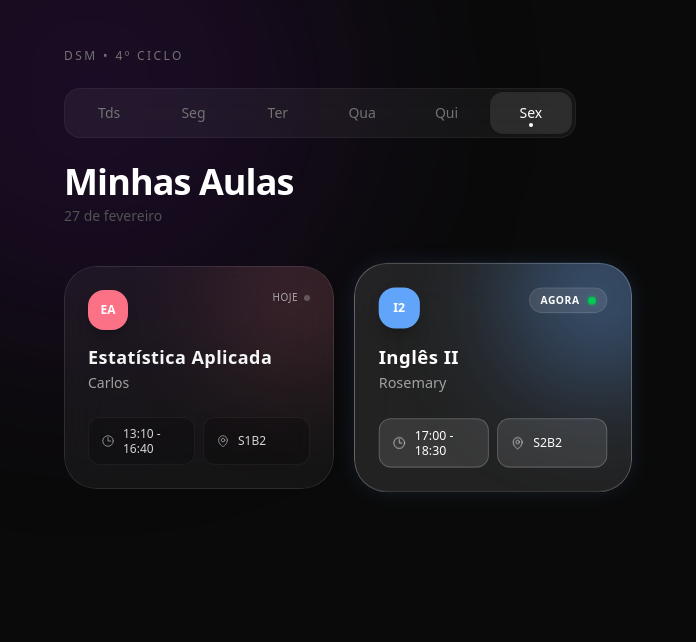
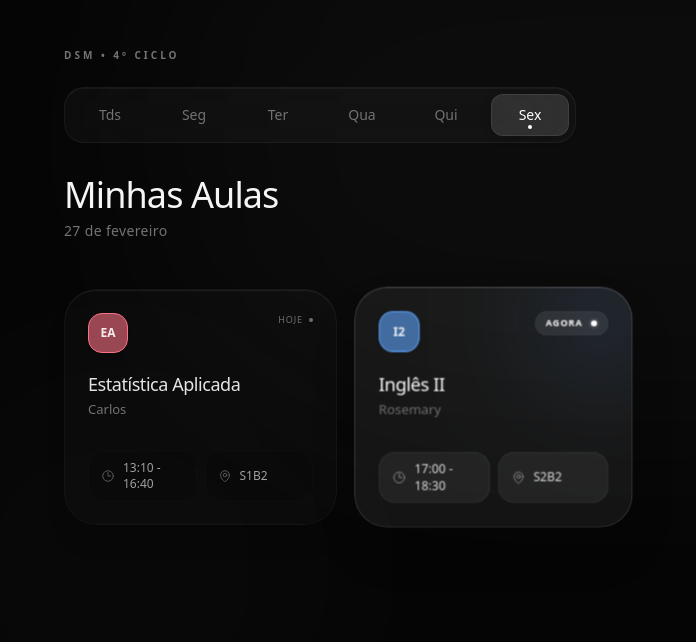
Before and after one commit to mrsaoc/dsm, a Next.js app: page / in a window 1280 px wide. Shown: the top 642 px of the page, without its empty margins (0-696 px from the left). Built offline with nearby package versions, Linux system fonts and the light colour scheme.

Commit message:
feat organic ux

```diff
--- a/app/page.tsx
+++ b/app/page.tsx
@@ -4,6 +4,7 @@ import { useEffect, useState } from "react";
 import { disciplinas, Disciplina } from "@/data/disciplinas";
 import { CourseCard } from "@/components/CourseCard";
 import { DriveDrawer } from "@/components/DriveDrawer";
+import { Coffee } from "lucide-react"; // Adicionamos um ícone para o estado vazio
 
 const DIAS_SEMANA = [
     { id: 99, label: 'Tds' },
@@ -25,18 +26,12 @@ export default function Home() {
         const dataAtual = new Date();
         const diaAtual = dataAtual.getDay();
         setHoje(diaAtual);
-
         setDiaSelecionado(diaAtual >= 1 && diaAtual <= 5 ? diaAtual : 99);
-
         setDataHoje(dataAtual.toLocaleDateString('pt-BR', { day: 'numeric', month: 'long' }));
     }, []);
 
     useEffect(() => {
-        if (selectedCourse) {
-            document.body.style.overflow = 'hidden';
-        } else {
-            document.body.style.overflow = 'auto';
-        }
+        document.body.style.overflow = selectedCourse ? 'hidden' : 'auto';
     }, [selectedCourse]);
 
     const handleDiaChange = (id: number) => {
@@ -45,7 +40,7 @@ export default function Home() {
         setTimeout(() => {
             setDiaSelecionado(id);
             setIsTransitioning(false);
-        }, 150);
+        }, 300);
     };
 
     const disciplinasDoDia = diaSelecionado === 99
@@ -55,23 +50,23 @@ export default function Home() {
     if (hoje === -1) return null;
 
     return (
-        <main className="relative min-h-screen overflow-hidden bg-neutral-950 px-6 py-12 md:px-12 selection:bg-white/20">
-            {/* EFEITOS DE FUNDO */}
-            <div className="pointer-events-none absolute -left-40 -top-40 h-[500px] w-[500px] rounded-full bg-purple-900/20 blur-[100px]" />
-            <div className="pointer-events-none absolute -right-40 bottom-0 h-[500px] w-[500px] rounded-full bg-blue-900/10 blur-[100px]" />
+        <main className="relative min-h-screen overflow-hidden bg-[#050505] px-6 py-12 md:px-12 selection:bg-white/20">
+            {/* LUZES AMBIENTES ESTILO APPLE (Mantidas do passo 1) */}
+            <div className="pointer-events-none absolute inset-0 flex justify-center">
+                <div className="absolute -top-[20%] w-[1000px] h-[600px] rounded-full bg-white/[0.03] blur-[120px]" />
+                <div className="absolute top-[40%] -left-[10%] w-[500px] h-[500px] rounded-full bg-white/[0.015] blur-[100px]" />
+            </div>
 
             <div className="relative mx-auto max-w-6xl z-10">
-                <header className="mb-10 flex flex-col gap-6">
-
-                    {/* TOP BAR: CICLO */}
+                <header className="mb-12 flex flex-col gap-6">
                     <div className="flex items-center justify-between">
-                        <span className="text-xs font-medium uppercase tracking-[0.2em] text-neutral-500">
+                        <span className="text-[10px] font-semibold uppercase tracking-[0.3em] text-neutral-500">
                             DSM • 4º Ciclo
                         </span>
                     </div>
 
-                    {/* NAVEGAÇÃO: GRID FIXO (SEM ROLL/SCROLL) */}
-                    <nav className="grid grid-cols-6 gap-1 bg-white/5 p-1 rounded-2xl border border-white/5 backdrop-blur-md max-w-md sm:max-w-lg">
+                    {/* NAVEGAÇÃO: Interações baseadas em Opacidade (Sem escalas robóticas) */}
+                    <nav className="grid grid-cols-6 gap-1.5 bg-white/[0.03] p-1.5 rounded-[1.25rem] border border-white/[0.05] backdrop-blur-2xl max-w-md sm:max-w-lg shadow-[inset_0_1px_1px_rgba(255,255,255,0.05)]">
                         {DIAS_SEMANA.map((dia) => {
                             const isActive = diaSelecionado === dia.id;
                             const isRealToday = hoje === dia.id && dia.id !== 99;
@@ -82,41 +77,45 @@ export default function Home() {
                                     onClick={() => handleDiaChange(dia.id)}
                                     className={`
                                         relative py-2.5 rounded-xl text-[11px] sm:text-sm font-medium
-                                        transition-all duration-300 cursor-pointer outline-none text-center
+                                        transition-colors duration-500 ease-out cursor-pointer outline-none text-center
+                                        active:opacity-50 active:duration-0 /* O segredo do toque Apple: resposta instantânea no clique, retorno suave */
                                         ${isActive
-                                        ? 'bg-white/10 text-white shadow-sm ring-1 ring-white/10'
-                                        : 'text-neutral-500 hover:text-neutral-200 hover:bg-white/5'
+                                        ? 'bg-white/[0.12] text-white shadow-[0_2px_10px_rgba(0,0,0,0.2)] border border-white/[0.08]'
+                                        : 'text-neutral-500 hover:text-neutral-300 hover:bg-white/[0.04] border border-transparent'
                                     }
                                     `}
                                 >
                                     {dia.label}
                                     {isRealToday && (
-                                        <span className={`absolute bottom-1.5 left-1/2 -translate-x-1/2 w-1 h-1 rounded-full ${isActive ? 'bg-white' : 'bg-neutral-600'}`} />
+                                        <span className={`absolute bottom-1.5 left-1/2 -translate-x-1/2 w-1 h-1 rounded-full transition-colors duration-500 ${isActive ? 'bg-white' : 'bg-neutral-700'}`} />
                                     )}
                                 </button>
                             );
                         })}
                     </nav>
 
-                    {/* TÍTULO E DATA */}
-                    <div className="flex items-baseline justify-between">
-                        <div className="flex flex-col gap-1">
-                            <h1 className="text-3xl font-semibold text-white md:text-4xl tracking-tight">
+                    <div className="flex items-baseline justify-between mt-2">
+                        <div className="flex flex-col gap-1.5">
+                            <h1 className="text-3xl font-medium text-neutral-100 md:text-4xl tracking-tight">
                                 Minhas Aulas
                             </h1>
-                            <p className="text-sm text-neutral-600">{dataHoje}</p>
+                            <p className="text-sm text-neutral-500 font-light tracking-wide">{dataHoje}</p>
                         </div>
                     </div>
                 </header>
 
-                {/* GRID DE DISCIPLINAS */}
-                <div className={`transition-all duration-300 ${isTransitioning ? 'opacity-0 translate-y-2' : 'opacity-100 translate-y-0'}`}>
+                <div className={`transition-all duration-500 ease-out ${isTransitioning ? 'opacity-0 translate-y-4 scale-[0.99]' : 'opacity-100 translate-y-0 scale-100'}`}>
                     {disciplinasDoDia.length === 0 ? (
-                        <div className="flex flex-col items-center justify-center py-20 text-neutral-500 border border-white/5 rounded-3xl bg-white/5 border-dashed">
-                            <p>Nenhuma aula programada.</p>
+                        /* EMPTY STATE PREMIUM (Substitui aquela caixa de erro tracejada) */
+                        <div className="flex flex-col items-center justify-center py-24 text-neutral-600 animate-in fade-in duration-1000">
+                            <div className="w-16 h-16 mb-5 rounded-[1.25rem] bg-white/[0.02] border border-white/[0.05] flex items-center justify-center shadow-[inset_0_1px_1px_rgba(255,255,255,0.02)]">
+                                <Coffee className="w-6 h-6 opacity-40 text-neutral-400" strokeWidth={1.5} />
+                            </div>
+                            <p className="text-sm font-medium tracking-wide text-neutral-300">Dia livre</p>
+                            <p className="text-[13px] font-light tracking-wide text-neutral-500 mt-1">Nenhuma aula programada para hoje.</p>
                         </div>
                     ) : (
-                        <div className="grid grid-cols-1 gap-6 sm:grid-cols-2 lg:grid-cols-3 xl:grid-cols-4 auto-rows-fr">
+                        <div className="grid grid-cols-1 gap-5 sm:grid-cols-2 lg:grid-cols-3 xl:grid-cols-4 auto-rows-fr">
                             {disciplinasDoDia.map((disciplina) => (
                                 <CourseCard
                                     key={disciplina.id}
--- a/components/CourseCard.tsx
+++ b/components/CourseCard.tsx
@@ -2,10 +2,10 @@ import { useEffect, useState } from 'react';
 import { Disciplina } from "@/data/disciplinas";
 
 const IconClock = () => (
-    <svg xmlns="http://www.w3.org/2000/svg" fill="none" viewBox="0 0 24 24" strokeWidth={1.5} stroke="currentColor" className="w-3.5 h-3.5 opacity-70 flex-shrink-0"><path strokeLinecap="round" strokeLinejoin="round" d="M12 6v6h4.5m4.5 0a9 9 0 1 1-18 0 9 9 0 0 1 18 0Z" /></svg>
+    <svg xmlns="http://www.w3.org/2000/svg" fill="none" viewBox="0 0 24 24" strokeWidth={1.5} stroke="currentColor" className="w-3.5 h-3.5 opacity-60 flex-shrink-0"><path strokeLinecap="round" strokeLinejoin="round" d="M12 6v6h4.5m4.5 0a9 9 0 1 1-18 0 9 9 0 0 1 18 0Z" /></svg>
 );
 const IconMap = () => (
-    <svg xmlns="http://www.w3.org/2000/svg" fill="none" viewBox="0 0 24 24" strokeWidth={1.5} stroke="currentColor" className="w-3.5 h-3.5 opacity-70 flex-shrink-0"><path strokeLinecap="round" strokeLinejoin="round" d="M15 10.5a3 3 0 1 1-6 0 3 3 0 0 1 6 0Z" /><path strokeLinecap="round" strokeLinejoin="round" d="M19.5 10.5c0 7.142-7.5 11.25-7.5 11.25S4.5 17.642 4.5 10.5a7.5 7.5 0 1 1 15 0Z" /></svg>
+    <svg xmlns="http://www.w3.org/2000/svg" fill="none" viewBox="0 0 24 24" strokeWidth={1.5} stroke="currentColor" className="w-3.5 h-3.5 opacity-60 flex-shrink-0"><path strokeLinecap="round" strokeLinejoin="round" d="M15 10.5a3 3 0 1 1-6 0 3 3 0 0 1 6 0Z" /><path strokeLinecap="round" strokeLinejoin="round" d="M19.5 10.5c0 7.142-7.5 11.25-7.5 11.25S4.5 17.642 4.5 10.5a7.5 7.5 0 1 1 15 0Z" /></svg>
 );
 
 interface Props {
@@ -25,28 +25,23 @@ export function CourseCard({ data, isToday, onClick }: Props) {
 
         const checkStatus = () => {
             const agora = new Date();
-            const horaAtual = agora.getHours();
-            const minAtual = agora.getMinutes();
-            const tempoAtual = horaAtual * 60 + minAtual;
+            const tempoAtual = agora.getHours() * 60 + agora.getMinutes();
+            const [inicioStr, fimStr] = data.horarios.split('-');
 
-            // Parsing da string "15:00 - 18:30"
-            const [inicioStr, fimStr] = data.horarios.split(' - ');
+            try {
+                const [hInicio, mInicio] = inicioStr.trim().split(':').map(Number);
+                const [hFim, mFim] = fimStr.trim().split(':').map(Number);
+                const tempoInicio = hInicio * 60 + mInicio;
+                const tempoFim = hFim * 60 + mFim;
 
-            const [hInicio, mInicio] = inicioStr.split(':').map(Number);
-            const [hFim, mFim] = fimStr.split(':').map(Number);
-
-            const tempoInicio = hInicio * 60 + mInicio;
-            const tempoFim = hFim * 60 + mFim;
-
-            if (tempoAtual >= tempoInicio && tempoAtual <= tempoFim) {
-                setStatus('live');
-            } else {
+                if (tempoAtual >= tempoInicio && tempoAtual <= tempoFim) setStatus('live');
+                else setStatus('today');
+            } catch (e) {
                 setStatus('today');
             }
         };
 
         checkStatus();
-        // Atualiza a cada minuto para o card "virar" LIVE sozinho
         const interval = setInterval(checkStatus, 60000);
         return () => clearInterval(interval);
     }, [isToday, data.horarios]);
@@ -56,93 +51,91 @@ export function CourseCard({ data, isToday, onClick }: Props) {
             onClick={onClick}
             className={`
                 group relative flex text-left h-full flex-col w-full overflow-hidden rounded-[2rem] p-6
-                transition-all duration-500 cursor-pointer active:scale-[0.98]
-                ${status === 'live'
-                ? 'scale-[1.03] ring-2 ring-white/20 z-20 shadow-[0_0_30px_rgba(255,255,255,0.05)]'
-                : 'hover:scale-[1.02]'
-            }
+                transition-all duration-700 ease-out cursor-pointer active:scale-[0.97]
+                ${status === 'live' ? 'scale-[1.02] shadow-2xl z-20' : 'hover:-translate-y-1 shadow-xl'}
             `}
-            style={{
-                boxShadow: status === 'live' ? `0 0 25px -5px ${data.cor}33` : undefined,
-                borderColor: status === 'live' ? `${data.cor}55` : undefined
-            }}
         >
-            {/* 1. CAMADA DE FUNDO (GLASS) */}
+            {/* 1. CAMADA DE FUNDO (APPLE LIQUID GLASS) */}
             <div className={`
-                absolute inset-0 transition-colors duration-500
-                ${status === 'live' ? 'bg-white/10' : 'bg-white/5 group-hover:bg-white/10'}
-                backdrop-blur-xl
+                absolute inset-0 transition-all duration-700 ease-out backdrop-blur-2xl
+                ${status === 'live' ? 'bg-white/[0.06]' : 'bg-white/[0.02] group-hover:bg-white/[0.04]'}
             `} />
 
-            {/* 2. BORDA DINÂMICA */}
+            {/* 2. BORDAS E REFLEXOS INTERNOS (O segredo do polimento) */}
             <div className={`
-                absolute inset-0 rounded-[2rem] ring-1 ring-inset transition-all duration-500
-                ${status === 'live' ? 'ring-white/30' : 'ring-white/10 group-hover:ring-white/20'}
-            `} />
+                absolute inset-0 rounded-[2rem] border transition-colors duration-700 ease-out
+                ${status === 'live' ? 'border-white/[0.15]' : 'border-white/[0.04] group-hover:border-white/[0.08]'}
+            `} style={{
+                // Reflexo interno de luz no topo do vidro
+                boxShadow: 'inset 0 1px 1px rgba(255, 255, 255, 0.08)'
+            }}/>
 
-            {/* 3. LUZ AMBIENTE (Mais intensa se for LIVE) */}
+            {/* 3. LUZ AMBIENTE DA MATÉRIA (Muito sutil, sem explodir neon) */}
             <div
                 className={`
-                    absolute -right-12 -top-12 h-40 w-40 rounded-full blur-[60px] transition-opacity duration-700
-                    ${status === 'live' ? 'opacity-50 animate-pulse' : 'opacity-20 group-hover:opacity-40'}
+                    absolute -right-8 -top-8 h-32 w-32 rounded-full blur-[50px] transition-opacity duration-1000 mix-blend-screen
+                    ${status === 'live' ? 'opacity-[0.15]' : 'opacity-0 group-hover:opacity-[0.08]'}
                 `}
                 style={{ backgroundColor: data.cor }}
             />
 
             {/* 4. CONTEÚDO */}
             <div className="relative z-10 flex flex-col h-full w-full">
-                <div className="flex items-start justify-between mb-4">
+                <div className="flex items-start justify-between mb-5">
                     <div
-                        className="flex h-10 w-10 items-center justify-center rounded-2xl text-xs font-bold text-white shadow-lg shadow-black/20 transition-transform duration-500 group-hover:rotate-3 group-hover:scale-110"
-                        style={{ backgroundColor: data.cor }}
+                        className="flex h-10 w-10 items-center justify-center rounded-[14px] text-xs font-semibold text-white/90 shadow-sm transition-transform duration-700 ease-out group-hover:scale-105"
+                        style={{
+                            backgroundColor: `${data.cor}99`, // Cor semi-transparente
+                            border: `1px solid ${data.cor}`
+                        }}
                     >
                         {data.id}
                     </div>
 
-                    {/* INDICADORES DE TEMPO */}
+                    {/* INDICADORES */}
                     <div className="flex flex-col items-end gap-1">
                         {status === 'live' && (
-                            <div className="flex items-center gap-2 bg-white/10 px-2.5 py-1 rounded-full border border-white/10">
-                                <span className="text-[10px] font-bold text-white uppercase tracking-wider">Agora</span>
-                                <div className="relative flex h-2 w-2">
-                                    <span className="animate-ping absolute inline-flex h-full w-full rounded-full bg-green-400 opacity-75"></span>
-                                    <span className="relative inline-flex rounded-full h-2 w-2 bg-green-500"></span>
+                            <div className="flex items-center gap-2 bg-white/[0.08] px-2.5 py-1 rounded-full border border-white/[0.05] shadow-sm">
+                                <span className="text-[9px] font-bold text-white uppercase tracking-widest">Agora</span>
+                                <div className="relative flex h-1.5 w-1.5">
+                                    <span className="animate-ping absolute inline-flex h-full w-full rounded-full bg-white opacity-75"></span>
+                                    <span className="relative inline-flex rounded-full h-1.5 w-1.5 bg-white"></span>
                                 </div>
                             </div>
                         )}
                         {status === 'today' && (
-                            <div className="flex items-center gap-1.5 opacity-60">
-                                <span className="text-[10px] font-medium text-white uppercase tracking-wider">Hoje</span>
-                                <div className="h-1.5 w-1.5 rounded-full bg-white/40" />
+                            <div className="flex items-center gap-1.5 opacity-40">
+                                <span className="text-[9px] font-medium text-white uppercase tracking-widest">Hoje</span>
+                                <div className="h-1 w-1 rounded-full bg-white" />
                             </div>
                         )}
                     </div>
                 </div>
 
-                <div className="space-y-1 mb-6 flex-grow">
+                <div className="space-y-1 mb-8 flex-grow">
                     <h2 className={`
-                        text-lg font-semibold leading-tight tracking-wide transition-colors
-                        ${status === 'live' ? 'text-white' : 'text-neutral-100 group-hover:text-white'}
+                        text-lg font-medium leading-tight tracking-tight transition-colors duration-500
+                        ${status === 'live' ? 'text-white' : 'text-neutral-200 group-hover:text-white'}
                     `}>
                         {data.nome}
                     </h2>
-                    <p className="text-sm font-light text-neutral-400 group-hover:text-neutral-300 transition-colors">
+                    <p className="text-[13px] font-light text-neutral-500 group-hover:text-neutral-400 transition-colors duration-500">
                         {data.professor}
                     </p>
                 </div>
 
                 <div className="mt-auto grid grid-cols-2 gap-2">
                     <div className={`
-                        flex min-h-[44px] items-center gap-2 rounded-xl px-3 py-2 text-xs leading-tight border transition-colors
-                        ${status === 'live' ? 'bg-white/10 border-white/20 text-white' : 'bg-black/20 border-white/5 text-neutral-300 group-hover:border-white/10'}
+                        flex min-h-[40px] items-center gap-2 rounded-2xl px-3 py-2 text-xs font-light border transition-colors duration-500
+                        ${status === 'live' ? 'bg-white/[0.06] border-white/[0.08] text-neutral-200' : 'bg-black/20 border-white/[0.02] text-neutral-400 group-hover:border-white/[0.05]'}
                     `}>
                         <IconClock />
                         <span>{data.horarios}</span>
                     </div>
 
                     <div className={`
-                        flex min-h-[44px] items-center gap-2 rounded-xl px-3 py-2 text-xs leading-tight border transition-colors
-                        ${status === 'live' ? 'bg-white/10 border-white/20 text-white' : 'bg-black/20 border-white/5 text-neutral-300 group-hover:border-white/10'}
+                        flex min-h-[40px] items-center gap-2 rounded-2xl px-3 py-2 text-xs font-light border transition-colors duration-500
+                        ${status === 'live' ? 'bg-white/[0.06] border-white/[0.08] text-neutral-200' : 'bg-black/20 border-white/[0.02] text-neutral-400 group-hover:border-white/[0.05]'}
                     `}>
                         <IconMap />
                         <span className="truncate">{data.sala}</span>
--- a/data/disciplinas.ts
+++ b/data/disciplinas.ts
@@ -52,7 +52,7 @@ export const disciplinas: Disciplina[] = [
     },
     {
         id: "PDM1",
-        nome: "Prog. de Dispositivos Móveis I",
+        nome: "Programação de Dispositivos Móveis I",
         professor: "Alessandro",
         sala: "Lab 08",
         dias: [4], // Quinta
```
Also changed, not shown: app/loading.tsx (added, +45 -0 lines), components/DriveDrawer.tsx (+77 -41 lines).
